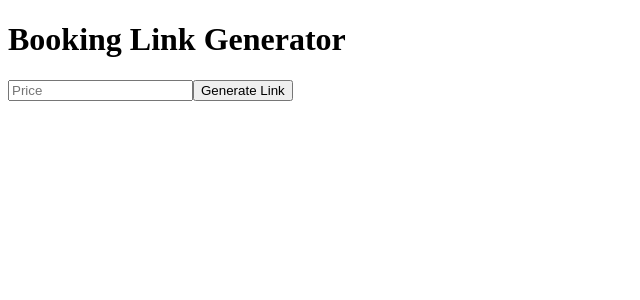
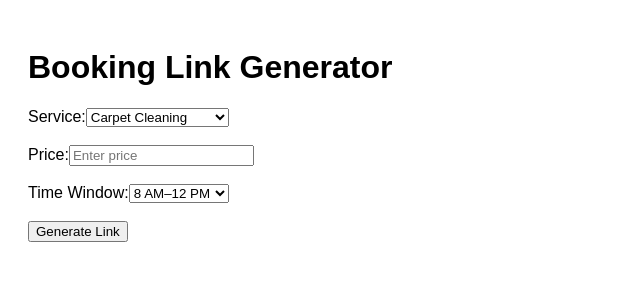
Before and after one commit to Samedaysteamer/booking-link-generator, a React (Vite) app: page / in a window 1280 px wide. Shown: the top 300 px of the page, without its empty margins (0-640 px from the left). Built offline with nearby package versions, Linux system fonts and the light colour scheme.

Commit message:
Update BookingLinkGenerator.jsx

```diff
--- a/BookingLinkGenerator.jsx
+++ b/BookingLinkGenerator.jsx
@@ -1,4 +1,3 @@
-
 import { useState } from "react";
 
 export default function BookingLinkGenerator() {
@@ -6,7 +5,8 @@ export default function BookingLinkGenerator() {
   const [price, setPrice] = useState("");
   const [window, setWindow] = useState("8 AM–12 PM");
 
-  const baseUrl = "https://docs.google.com/forms/d/e/1FAIpQLSfE6j7aBabc123456XYZ/viewform";
+  const baseUrl =
+    "https://docs.google.com/forms/d/e/1FAIpQLSfE6j7aBabc123456XYZ/viewform";
   const entryService = "entry.123456";
   const entryPrice = "entry.234567";
   const entryWindow = "entry.345678";
@@ -18,10 +18,44 @@ export default function BookingLinkGenerator() {
   const fullUrl = `${baseUrl}?${entryService}=${encodedService}&${entryPrice}=${encodedPrice}&${entryWindow}=${encodedWindow}`;
 
   return (
-    <div>
+    <div style={{ padding: "20px", fontFamily: "Arial" }}>
       <h1>Booking Link Generator</h1>
-      <input placeholder="Price" value={price} onChange={e => setPrice(e.target.value)} />
-      <button onClick={() => window.open(fullUrl, '_blank')}>Generate Link</button>
+
+      <label>
+        Service:
+        <select value={service} onChange={(e) => setService(e.target.value)}>
+          <option>Carpet Cleaning</option>
+          <option>Upholstery Cleaning</option>
+          <option>Air Duct Cleaning</option>
+        </select>
+      </label>
+      <br /><br />
+
+      <label>
+        Price:
+        <input
+          type="text"
+          value={price}
+          onChange={(e) => setPrice(e.target.value)}
+          placeholder="Enter price"
+        />
+      </label>
+      <br /><br />
+
+      <label>
+        Time Window:
+        <select value={window} onChange={(e) => setWindow(e.target.value)}>
+          <option>8 AM–12 PM</option>
+          <option>10 AM–2 PM</option>
+          <option>12 PM–4 PM</option>
+          <option>3 PM–7 PM</option>
+        </select>
+      </label>
+      <br /><br />
+
+      <a href={fullUrl} target="_blank" rel="noopener noreferrer">
+        <button>Generate Link</button>
+      </a>
     </div>
   );
 }
```
